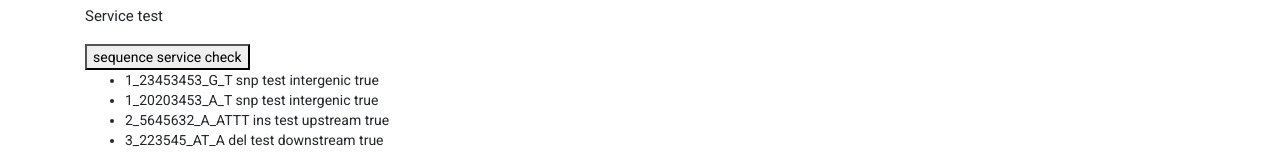
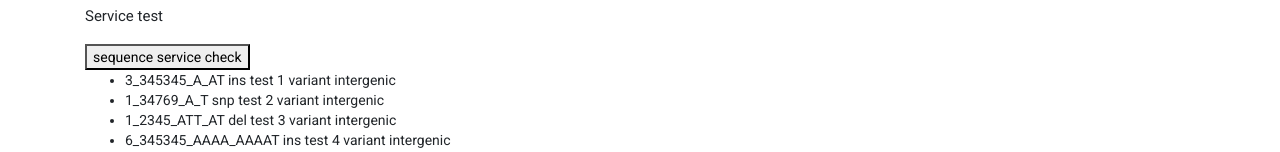
Before and after one commit to noderboarder/angular-spa, an Angular app: page /params in a window 1280 px wide. Shown: the part 754-906 px from the top of the page. Built offline with nearby package versions, Linux system fonts and the light colour scheme; data requests are answered from the project's data file.

Commit message:
httpclient module for get call

```diff
--- a/src/app/app.module.ts
+++ b/src/app/app.module.ts
@@ -39,6 +39,8 @@ import { ParamsforseqsComponent } from './paramsforseqs/paramsforseqs.component'
 import { NavigationComponent } from './navigation/navigation.component';
 import { ObservableComponent } from './observable/observable.component'; // first to do: import module
 
+import { HttpClientModule } from '@angular/common/http';
+
 @NgModule({
   declarations: [
     AppComponent,
@@ -79,7 +81,8 @@ import { ObservableComponent } from './observable/observable.component'; // firs
     BrowserAnimationsModule,
     MatRadioModule,
     ReactiveFormsModule,
-    MatSlideToggleModule
+    MatSlideToggleModule,
+    HttpClientModule
   ],
   providers: [
     // {provide: LocationStrategy, useClass: HashLocationStrategy}
--- a/src/app/paramsforseqs/paramsforseqs.component.ts
+++ b/src/app/paramsforseqs/paramsforseqs.component.ts
@@ -9,7 +9,9 @@ import {SequencesService} from '../sequences.service';
 })
 export class ParamsforseqsComponent implements OnInit {
 
-  sequenceList = [];
+  // sequenceList = [];
+  // httpclient call
+  sequenceList: any;
 
   seqqueryparametersForm: FormGroup; // step 3: html의 formgroup name과 동일해야한다.
   siteName = 'ensembl';
@@ -89,7 +91,13 @@ export class ParamsforseqsComponent implements OnInit {
 
   ngOnInit(): void {
 
-    this.sequenceList = this.sequencesService.getSequences();
+    // hard coded data
+    // this.sequenceList = this.sequencesService.getSequences();
+
+    // using httpclient module
+    this.sequencesService.getSequences().subscribe(data => {
+      this.sequenceList = data;
+    });
 
     // nested array 접근 (값, 길이, 세부항목)
     console.log(this.seqqueryparametersForm.get('variants').value);
--- a/src/app/sequences.service.ts
+++ b/src/app/sequences.service.ts
@@ -1,20 +1,28 @@
 import { Injectable } from '@angular/core';
+import {HttpClient, HttpHandler, HttpHeaders, HttpParams} from '@angular/common/http';
 
 @Injectable({
   providedIn: 'root' // inject 대상을 모든 component(root)가 아닌 일정 컴포넌트로 바꿀수있다.
 })
 export class SequencesService {
 
-  constructor() { }
+  constructor(private httpClient: HttpClient) { }
 
   // tslint:disable-next-line:typedef
   getSequences(){
-    const sequenceList = [
-      {variantId: '1_23453453_G_T', variantType: 'snp', variantDescription: 'test', variantRegion: 'intergenic', variantCheck: true},
-      {variantId: '1_20203453_A_T', variantType: 'snp', variantDescription: 'test', variantRegion: 'intergenic', variantCheck: true},
-      {variantId: '2_5645632_A_ATTT', variantType: 'ins', variantDescription: 'test', variantRegion: 'upstream', variantCheck: true},
-      {variantId: '3_223545_AT_A', variantType: 'del', variantDescription: 'test', variantRegion: 'downstream', variantCheck: true}
-    ];
+
+    const httpHeaders = new HttpHeaders();
+    httpHeaders.append('content-type', 'application/json');
+
+    const sequenceList = this.httpClient.get('http://localhost:3000/variants', {headers: httpHeaders});
+
+    // hard coding data
+    // const sequenceList = [
+    //   {variantId: '1_23453453_G_T', variantType: 'snp', variantDescription: 'test', variantRegion: 'intergenic', variantCheck: true},
+    //   {variantId: '1_20203453_A_T', variantType: 'snp', variantDescription: 'test', variantRegion: 'intergenic', variantCheck: true},
+    //   {variantId: '2_5645632_A_ATTT', variantType: 'ins', variantDescription: 'test', variantRegion: 'upstream', variantCheck: true},
+    //   {variantId: '3_223545_AT_A', variantType: 'del', variantDescription: 'test', variantRegion: 'downstream', variantCheck: true}
+    // ];
 
     return sequenceList;
   }
--- /dev/null
+++ b/src/assets/db.json
@@ -0,0 +1,40 @@
+{
+  "variants": [
+    {
+      "variantId": "3_345345_A_AT",
+      "variantType": "ins",
+      "variantRegion": "intergenic",
+      "variantDescription": "test 1 variant"
+    },
+    {
+      "variantId": "1_34769_A_T",
+      "variantType": "snp",
+      "variantRegion": "intergenic",
+      "variantDescription": "test 2 variant"
+    },
+    {
+      "variantId": "1_2345_ATT_AT",
+      "variantType": "del",
+      "variantRegion": "intergenic",
+      "variantDescription": "test 3 variant"
+    },
+    {
+      "variantId": "6_345345_AAAA_AAAAT",
+      "variantType": "ins",
+      "variantRegion": "intergenic",
+      "variantDescription": "test 4 variant"
+    },
+    {
+      "variantId": "7_34769_G_T",
+      "variantType": "snp",
+      "variantRegion": "intergenic",
+      "variantDescription": "test 5 variant"
+    },
+    {
+      "variantId": "8_2345_GA_G",
+      "variantType": "del",
+      "variantRegion": "intergenic",
+      "variantDescription": "test 6 variant"
+    }
+  ]
+}
```
